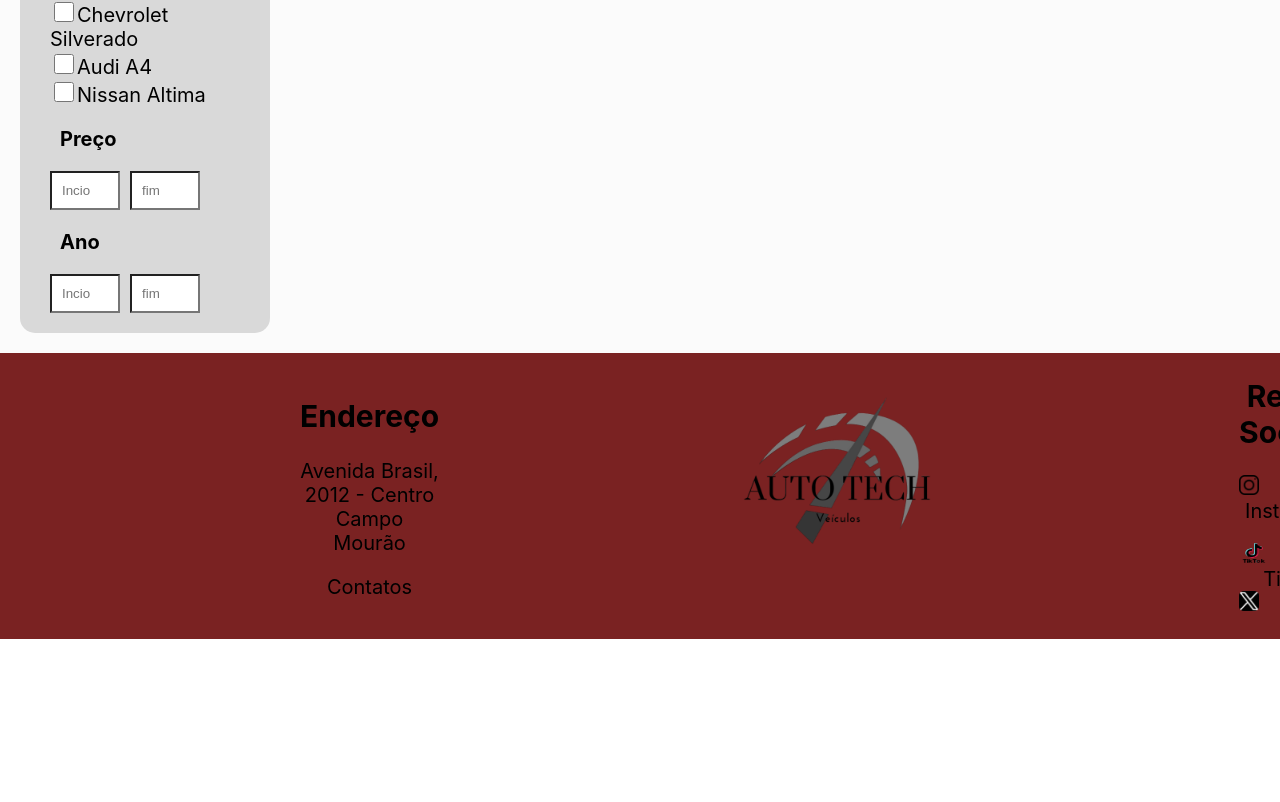
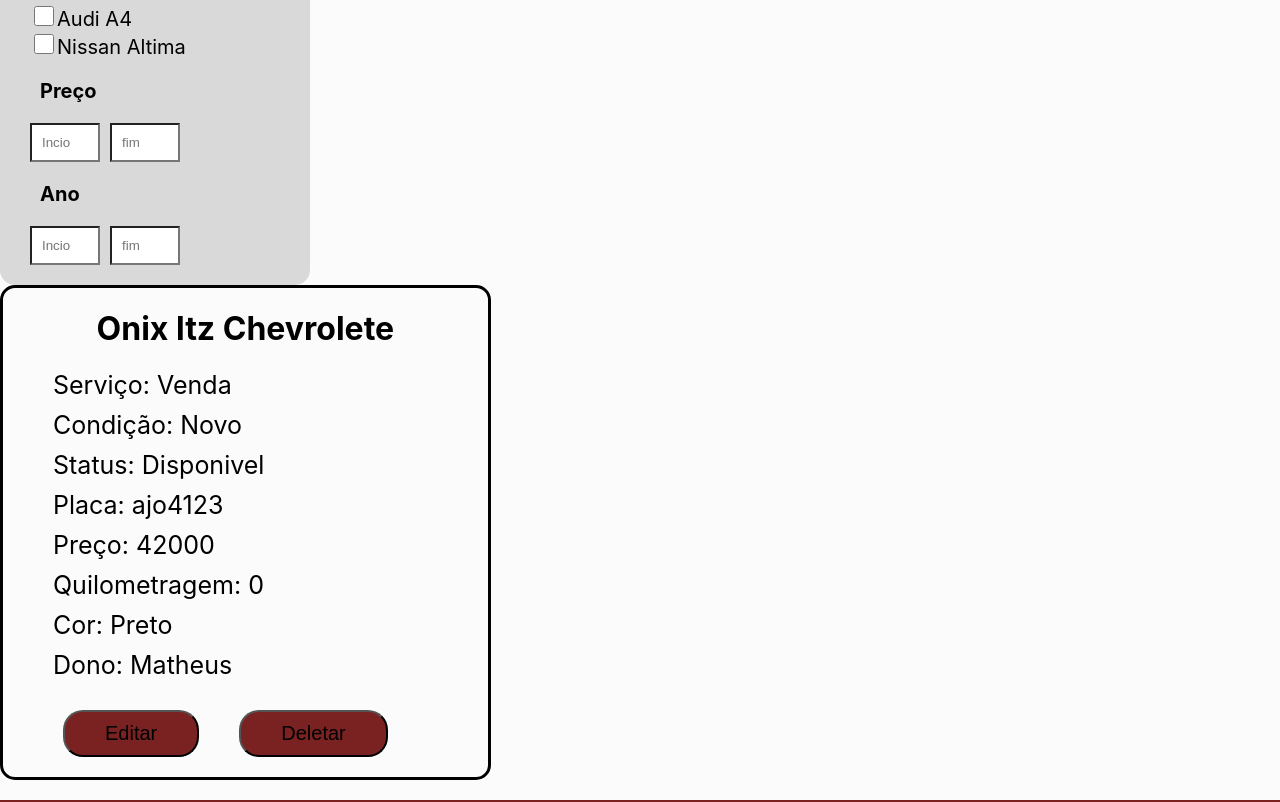
Before and after one commit to MatCoitinho/AutoTechVeiculos_FrontEnd, a Next.js app: page /admin in a window 1280 px wide. Shown: the part 1318-2120 px from the top of the page. Before the commit the page ends 1957 px from the top, so only its background shows below. Built offline with nearby package versions, Linux system fonts and the light colour scheme.

Commit message:
feat: criação do elemento da tela veiculo

```diff
--- a/components/barraLateralAdmin.js
+++ b/components/barraLateralAdmin.js
@@ -1,6 +1,6 @@
 //import { Children } from 'react'
 import Styles from '../styles/barraLateralAdmin.module.css'
-import FiltroVeiculos from './FiltroVeiculos'
+
 
 export default function barraLateralAdmin(){
 
--- /dev/null
+++ b/components/informacoesVeiculo.js
@@ -0,0 +1,81 @@
+
+import styles from '../styles/informacoesVeiculos.module.css'
+export default function informacoesVeiculos(){
+    const autoVeiculo =  {
+        "id": 1,
+        "placa": "ajo4123",
+        "quilometragem": "0",
+        "status": true,
+        "preco": 4200000,
+        "veiculo": 1,
+        "servico": false,
+        "dono": 2,
+        "cor": "Preto"
+    };
+    const autoModelo = {
+        "id": 1,
+        "tipoCombustivel": "Flex",
+        "model": "Onix ltz",
+        "marca": "Chevrolete",
+        "ano": "2023-09-16",
+        "cambio": true,
+        "categoria": "Sedan",
+        "qtdPortas": 4
+    };
+
+    const donoAuto = {
+        "id": 1,
+        "password": "pbkdf2_sha256$600000$yg8jsHKgGgcpZlrglwC8V7$BQGHkpvPsV4MUn97vlNmgSwW53veIt6JGLc8ig/m+Ts=",
+        "last_login": "2023-09-13T23:17:54.013093-03:00",
+        "is_superuser": true,
+        "username": "admin",
+        "first_name": "Matheus",
+        "last_name": "Coito",
+        "email": "admin@example.com",
+        "is_staff": true,
+        "is_active": true,
+        "date_joined": "2023-09-13T23:14:07.111780-03:00",
+        "groups": [],
+        "user_permissions": []
+    }
+
+
+    let servico;
+    if(autoVeiculo.servico == true){
+        servico = 'Aluguel';
+    }else{
+        servico = 'Venda';
+    }
+   let condicao;
+   if(autoVeiculo.quilometragem == 0){
+    condicao = 'Novo';
+   } else {
+    condicao = 'Usado';
+   }
+   let status;
+   if(autoVeiculo.status == true){
+    status = 'Disponivel';
+   } else {
+    status = 'Indisponível';
+   }
+
+   let preco = autoVeiculo.preco * 0.01;
+
+    return(
+        <div className={styles.informacoesVeiculos}>
+            <h1>{`${autoModelo.model} ${autoModelo.marca}`} </h1>
+            <p> Serviço: {`${servico}`}</p>
+            <p>Condição: {`${condicao}`}</p>
+            <p>Status: {`${status}`}</p>
+            <p>Placa: {`${autoVeiculo.placa}`}</p>
+            <p>Preço: {`${preco}`}</p>
+            <p>Quilometragem: {`${autoVeiculo.quilometragem}`}</p>
+            <p>Cor: {`${autoVeiculo.cor}`}</p>
+            <p>Dono: {`${donoAuto.first_name}`}</p>
+            <div>
+                <button id='Editar'>Editar</button>
+                <button id='Deletar'>Deletar</button>
+            </div>
+        </div>
+    );
+}
--- a/pages/admin/index.js
+++ b/pages/admin/index.js
@@ -2,6 +2,8 @@
 import Cabecalho from '../../components/cabecalho'
 import BarraLateral from '../../components/barraLateralAdmin'
 import FiltroVeiculos from '../../components/FiltroVeiculos'
+import InformacoesVeiculos from '../../components/informacoesVeiculo'
+
 
 import Styles from '../../styles/adminHome.module.css'
 
@@ -12,7 +14,10 @@
         <div>
             <BarraLateral/>
             <FiltroVeiculos />
+          <InformacoesVeiculos />
         </div>
+
+
         <Rodape/>
     </div>
       )
--- a/styles/adminHome.module.css
+++ b/styles/adminHome.module.css
@@ -1,3 +1,9 @@
 .adminHome{
     background-color: #fbfbfb;
+
 }
+.adminHome div{
+    width:fit-content;
+    display:flow-root;
+    margin: 0
+}
--- a/styles/barraLateralAdmin.module.css
+++ b/styles/barraLateralAdmin.module.css
@@ -19,3 +19,7 @@
     margin: 20px;
     color: black;
 }
+
+.barraLateralAdmin button:active{
+    background-color: #CCCCCC;
+}
--- a/styles/filtroVeiculos.module.css
+++ b/styles/filtroVeiculos.module.css
@@ -1,12 +1,11 @@
 .filtroVeiculos{
     background-color: #D9D9D9;
-    width: 250px;
+    width: 16%;
     border-radius: 15px;
     padding-left: 5px;
     margin-left: 20px;
     padding: 20px;
-    display: flex;
-
+    display: block;
 }
 .filtroVeiculos p{
     padding-left: 20px;
--- /dev/null
+++ b/styles/informacoesVeiculos.module.css
@@ -0,0 +1,35 @@
+.informacoesVeiculos{
+   width: 10%;
+    margin: 0;
+    padding: 0px 40px;
+    margin-left: 60px;
+
+    align-items: right;
+    border: 3px solid black;
+    border-radius: 15px;
+}
+.informacoesVeiculos h1{
+    text-align: center;
+}
+.informacoesVeiculos p{
+    font-size: 25px;
+    margin: 10px;
+}
+
+.informacoesVeiculos button{
+    padding: 10px 40px;
+    margin-right: 40px;
+    border-radius: 20px;
+    color: #000;
+    background-color: #7A2222;
+    font-size: 20px;
+    cursor: pointer;
+}
+.informacoesVeiculos button:active{
+    background-color: #835050;
+
+}
+
+.informacoesVeiculos div{
+    padding: 20px;
+}
```
